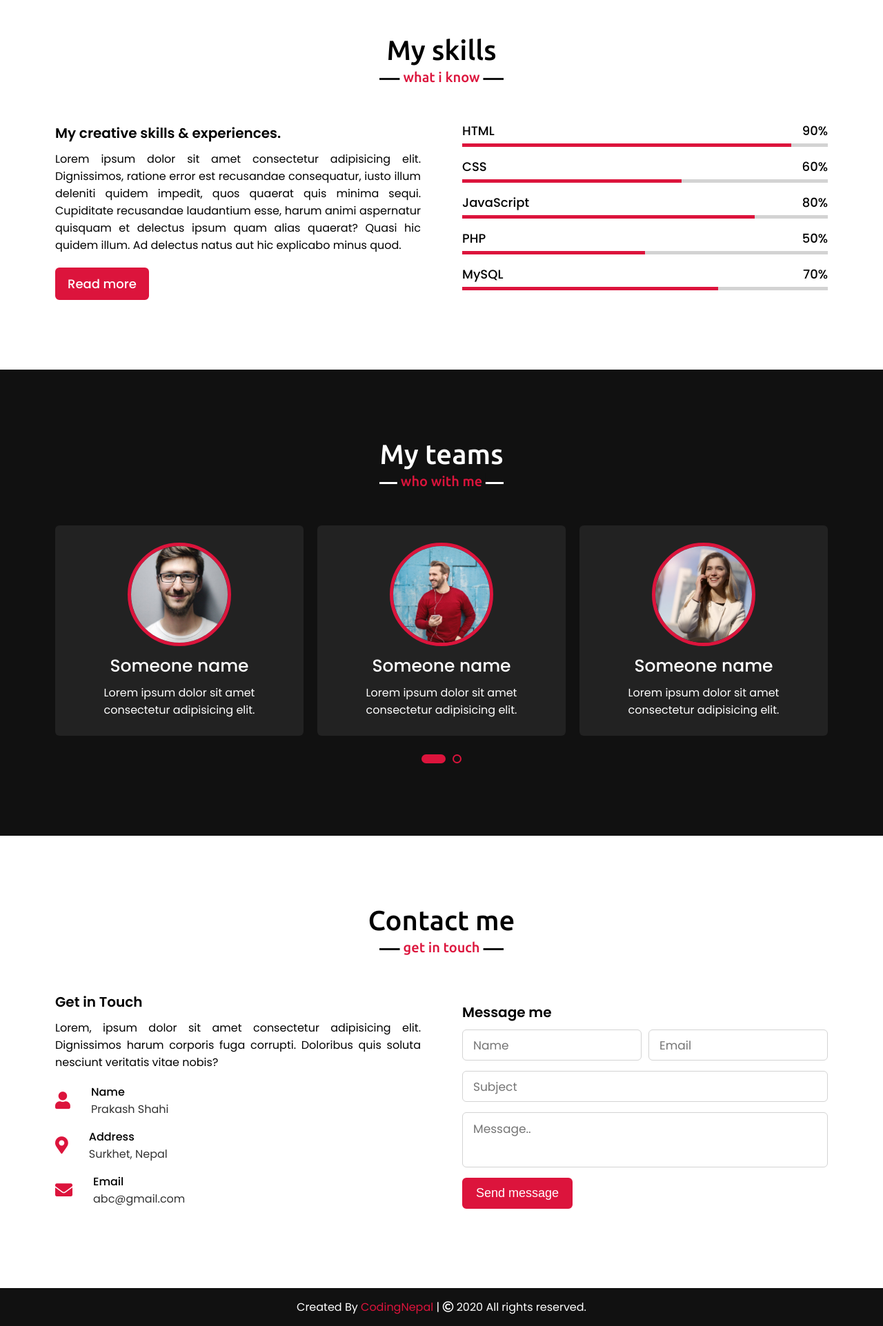
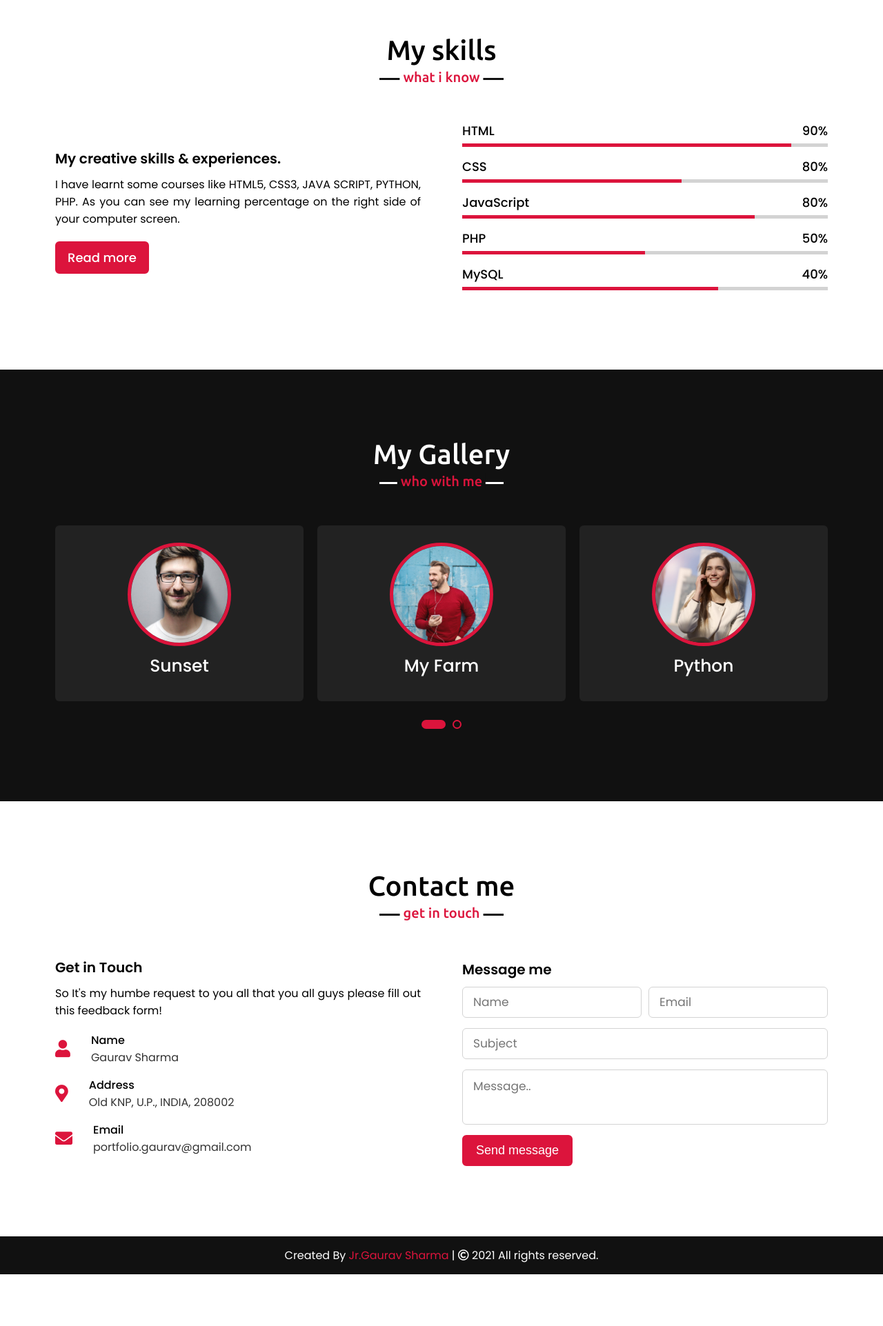
Before and after one commit to fedgaurav/GauravS, a PHP site: page / in a window 1280 px wide. Shown: the part 2160-4083 px from the top of the page at 69% size. After the commit the page ends 4008 px from the top, so only its background shows below. Run offline with PHP 8.4, Linux system fonts and the light colour scheme.

Commit message:
Update index.php

```diff
--- a/index.php
+++ b/index.php
@@ -1,5 +1,4 @@
 <!DOCTYPE html>
-<!-- Created By CodingNepal -->
 <html lang="en">
 <head>
     <meta charset="UTF-8">
@@ -41,7 +40,7 @@
           <div class="row">
             <div class="home-content">
                 <div class="text-1">Hello, my name is</div>
-                <div class="text-2">Prakash Shahi</div>
+                <div class="text-2">Gaurav Sharma</div>
                 <div class="text-3">And I'm a <span class="typing"></span></div>
                 <a href="#">Hire me</a>
             </div>
@@ -58,9 +57,8 @@
                     <img src="images/profile-1.jpeg" alt="">
                 </div>
                 <div class="column right">
-                    <div class="text">I'm Prakash and I'm a <span class="typing-2"></span></div>
-                    <p>Lorem ipsum dolor sit amet consectetur adipisicing elit. Quasi ut voluptatum eveniet doloremque autem excepturi eaque, sit laboriosam voluptatem nisi delectus. Facere explicabo hic minus accusamus alias fuga nihil dolorum quae. Explicabo illo unde, odio consequatur ipsam possimus veritatis, placeat, ab molestiae velit inventore exercitationem consequuntur blanditiis omnis beatae. Dolor iste excepturi ratione soluta quas culpa voluptatum repudiandae harum non.</p>
-                    <a href="#">Download CV</a>
+                    <div class="text">I'm Gaurav and I'm a <span class="typing-2"></span></div>
+                    <p>Hello there, I'm a web developer & a traveller as well. I love making websites in my free time. So, if you like this website then fill the feedback form given below in the website!</p>
                 </div>
             </div>
         </div>
@@ -75,21 +73,21 @@
                     <div class="box">
                         <i class="fas fa-paint-brush"></i>
                         <div class="text">Web Design</div>
-                        <p>Lorem ipsum dolor sit amet consectetur, adipisicing elit. Rem quia sunt, quasi quo illo enim.</p>
+                        <p>I do web designing and web development also</p>
                     </div>
                 </div>
                 <div class="card">
                     <div class="box">
                         <i class="fas fa-chart-line"></i>
-                        <div class="text">Advertising</div>
-                        <p>Lorem ipsum dolor sit amet consectetur, adipisicing elit. Rem quia sunt, quasi quo illo enim.</p>
+                        <div class="text">Programming</div>
+                        <p>I love programming with python and javascript!</p>
                     </div>
                 </div>
                 <div class="card">
                     <div class="box">
                         <i class="fas fa-code"></i>
                         <div class="text">Apps Design</div>
-                        <p>Lorem ipsum dolor sit amet consectetur, adipisicing elit. Rem quia sunt, quasi quo illo enim.</p>
+                        <p>So, I'm new at app designing. Nowadays I'm learning app development!</p>
                     </div>
                 </div>
                </div>
@@ -104,7 +102,7 @@
             <div class="skills-content">
                 <div class="column left">
                     <div class="text">My creative skills & experiences.</div>
-                    <p>Lorem ipsum dolor sit amet consectetur adipisicing elit. Dignissimos, ratione error est recusandae consequatur, iusto illum deleniti quidem impedit, quos quaerat quis minima sequi. Cupiditate recusandae laudantium esse, harum animi aspernatur quisquam et delectus ipsum quam alias quaerat? Quasi hic quidem illum. Ad delectus natus aut hic explicabo minus quod.</p>
+                    <p>I have learnt some courses like HTML5, CSS3, JAVA SCRIPT, PYTHON, PHP. As you can see my learning percentage on the right side of your computer screen.</p>
                     <a href="#">Read more</a>
                 </div>
                 <div class="column right">
@@ -118,7 +116,7 @@
                     <div class="bars">
                         <div class="info">
                             <span>CSS</span>
-                            <span>60%</span>
+                            <span>80%</span>
                         </div>
                         <div class="line css"></div>
                     </div>
@@ -139,7 +137,7 @@
                     <div class="bars">
                         <div class="info">
                             <span>MySQL</span>
-                            <span>70%</span>
+                            <span>40%</span>
                         </div>
                         <div class="line mysql"></div>
                     </div>
@@ -151,41 +149,41 @@
     <!-- teams section start -->
     <section class="teams" id="teams">
         <div class="max-width">
-            <h2 class="title">My teams</h2>
+            <h2 class="title">My Gallery</h2>
             <div class="carousel owl-carousel">
                 <div class="card">
                     <div class="box">
                         <img src="images/profile-1.jpeg" alt="">
-                        <div class="text">Someone name</div>
-                        <p>Lorem ipsum dolor sit amet consectetur adipisicing elit.</p>
+                        <div class="text">Sunset</div>
+                        <p></p>
                     </div>
                 </div>
                 <div class="card">
                     <div class="box">
                         <img src="images/profile-2.jpeg" alt="">
-                        <div class="text">Someone name</div>
-                        <p>Lorem ipsum dolor sit amet consectetur adipisicing elit.</p>
+                        <div class="text">My Farm</div>
+                        <p></p>
                     </div>
                 </div>
                 <div class="card">
                     <div class="box">
                         <img src="images/profile-3.jpeg" alt="">
-                        <div class="text">Someone name</div>
-                        <p>Lorem ipsum dolor sit amet consectetur adipisicing elit.</p>
+                        <div class="text">Python</div>
+                        <p></p>
                     </div>
                 </div>
                 <div class="card">
                     <div class="box">
                         <img src="images/profile-4.jpeg" alt="">
-                        <div class="text">Someone name</div>
-                        <p>Lorem ipsum dolor sit amet consectetur adipisicing elit.</p>
+                        <div class="text">Anaconda</div>
+                        <p></p>
                     </div>
                 </div>
                 <div class="card">
                     <div class="box">
                         <img src="images/profile-5.jpeg" alt="">
-                        <div class="text">Someone name</div>
-                        <p>Lorem ipsum dolor sit amet consectetur adipisicing elit.</p>
+                        <div class="text">Python</div>
+                        <p></p>
                     </div>
                 </div>
             </div>
@@ -199,27 +197,27 @@
             <div class="contact-content">
                 <div class="column left">
                     <div class="text">Get in Touch</div>
-                    <p>Lorem, ipsum dolor sit amet consectetur adipisicing elit. Dignissimos harum corporis fuga corrupti. Doloribus quis soluta nesciunt veritatis vitae nobis?</p>
+                    <p>So It's my humbe request to you all that you all guys please fill out this feedback form!</p>
                     <div class="icons">
                         <div class="row">
                             <i class="fas fa-user"></i>
                             <div class="info">
                                 <div class="head">Name</div>
-                                <div class="sub-title">Prakash Shahi</div>
+                                <div class="sub-title">Gaurav Sharma</div>
                             </div>
                         </div>
                         <div class="row">
                             <i class="fas fa-map-marker-alt"></i>
                             <div class="info">
                                 <div class="head">Address</div>
-                                <div class="sub-title">Surkhet, Nepal</div>
+                                <div class="sub-title">Old KNP, U.P., INDIA, 208002</div>
                             </div>
                         </div>
                         <div class="row">
                             <i class="fas fa-envelope"></i>
                             <div class="info">
                                 <div class="head">Email</div>
-                                <div class="sub-title">abc@gmail.com</div>
+                                <div class="sub-title">portfolio.gaurav@gmail.com</div>
                             </div>
                         </div>
                     </div>
@@ -253,7 +251,7 @@
 
     <!-- footer section start -->
     <footer>
-        <span>Created By <a href="https://www.codingnepalweb.com">CodingNepal</a> | <span class="far fa-copyright"></span> 2020 All rights reserved.</span>
+        <span>Created By <a href="#">Jr.Gaurav Sharma</a> | <span class="far fa-copyright"></span> 2021 All rights reserved.</span>
     </footer>
 
     <script src="script.js"></script>
```
